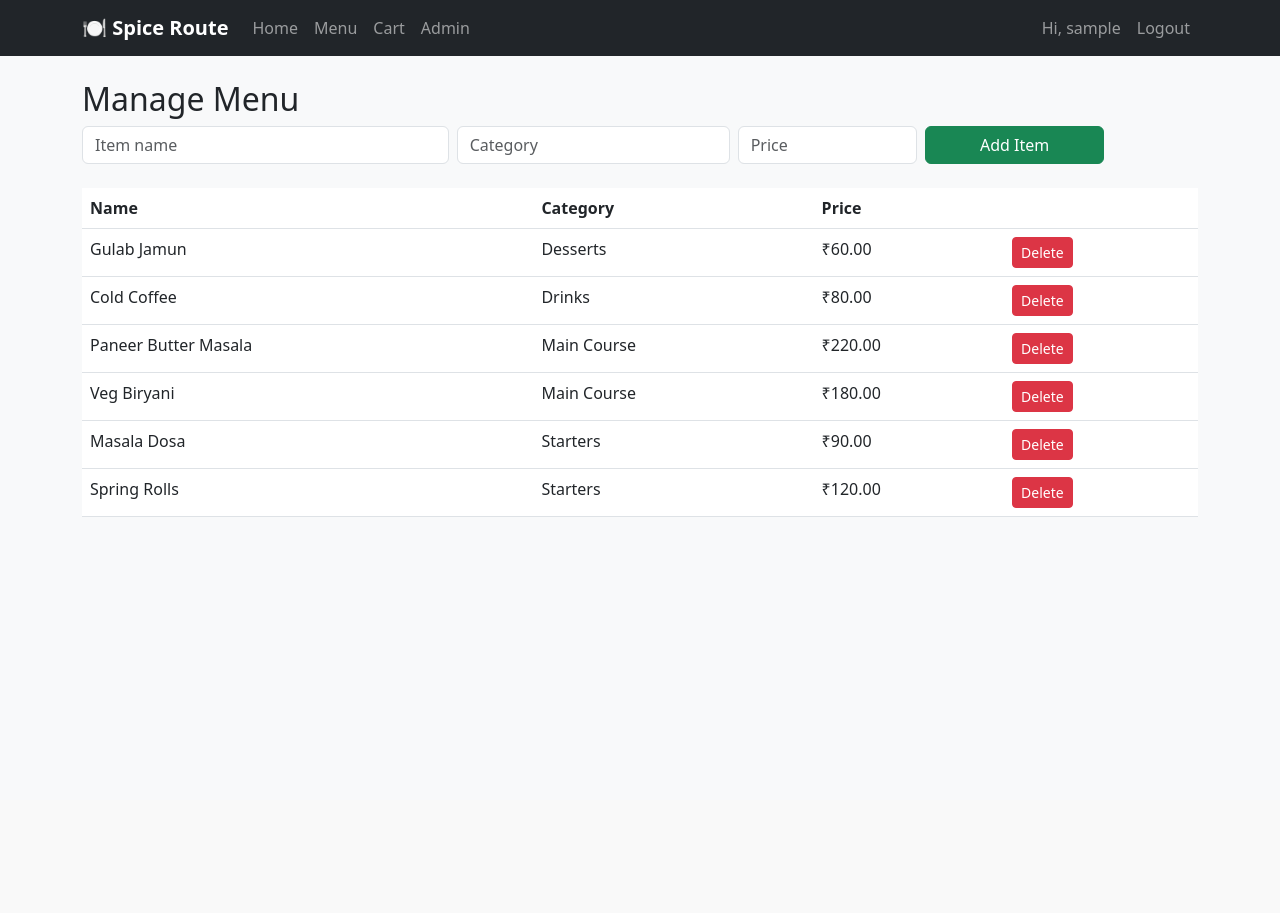
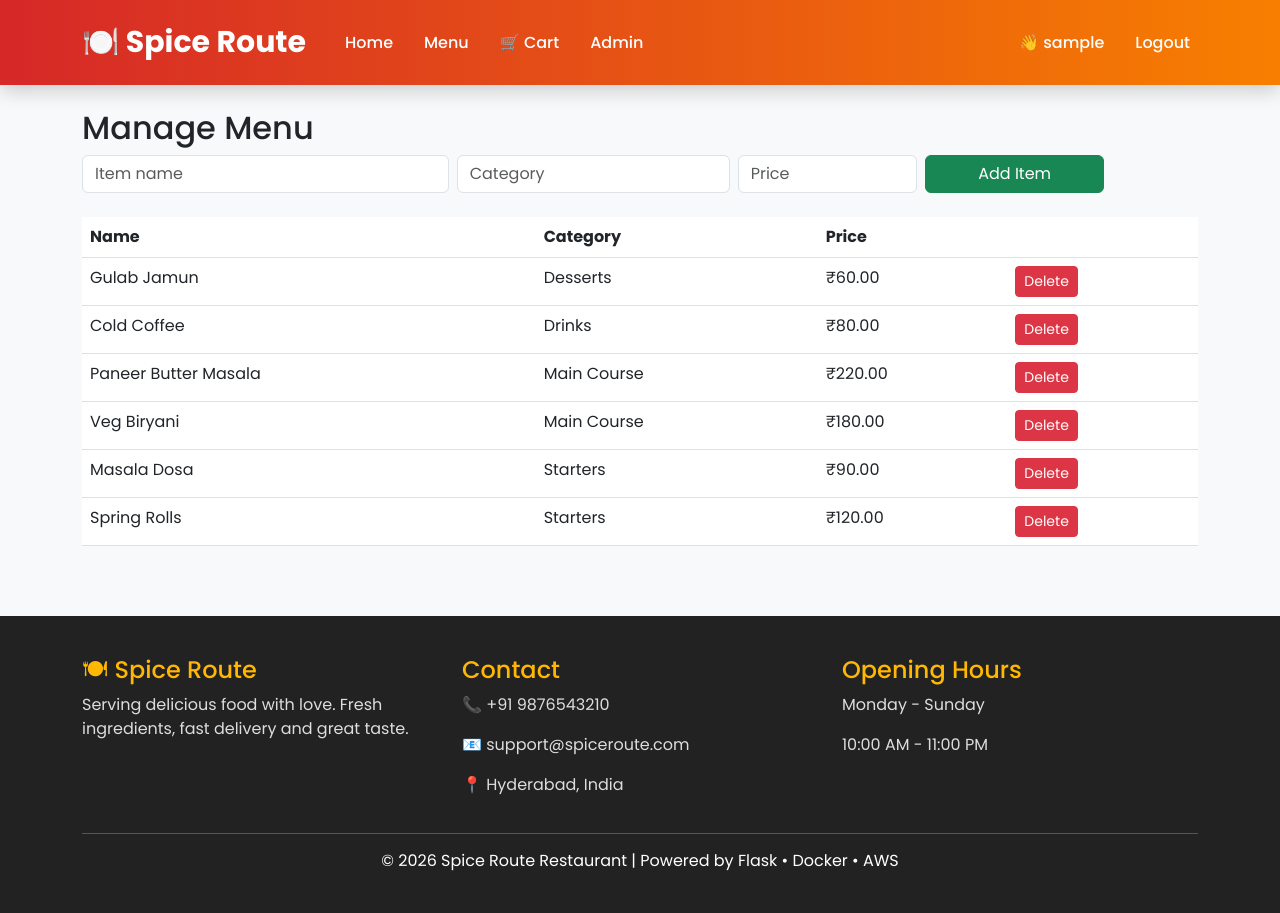
Before and after one commit to sireesha-droid/aws-production-restaurant-app, a Flask app: page /admin/menu in a window 1280 px wide. Before the commit the page ends 517 px from the top, so only its background shows below. Run offline with Flask 3, Linux system fonts and the light colour scheme; the visitor is signed in with stand-in values (Sample User, id 1); data comes from the database, SQL or seed files in the repository; data that the repository does not hold is empty.

Commit message:
Update base.html

```diff
--- a/templates/base.html
+++ b/templates/base.html
@@ -2,46 +2,288 @@
 <html lang="en">
 <head>
 <meta charset="UTF-8">
+<meta name="viewport" content="width=device-width, initial-scale=1">
+
 <title>{% block title %}Spice Route Restaurant{% endblock %}</title>
+
 <link href="https://cdn.jsdelivr.net/npm/bootstrap@5.3.0/dist/css/bootstrap.min.css" rel="stylesheet">
-    <link href="{{ url_for('static', filename='style.css') }}" rel="stylesheet">
+<link rel="preconnect" href="https://fonts.googleapis.com">
+<link href="https://fonts.googleapis.com/css2?family=Poppins:wght@300;400;500;600;700&display=swap" rel="stylesheet">
+
+<style>
+
+*{
+    font-family:'Poppins',sans-serif;
+}
+
+body{
+    background:#f8f9fa;
+}
+
+.navbar{
+    background:linear-gradient(90deg,#d62828,#f77f00);
+    padding:15px;
+    box-shadow:0 5px 20px rgba(0,0,0,.2);
+}
+
+.navbar-brand{
+    font-size:30px;
+    font-weight:700;
+    color:white!important;
+}
+
+.nav-link{
+    color:white!important;
+    font-weight:500;
+    margin-left:15px;
+    transition:.3s;
+}
+
+.nav-link:hover{
+    color:#ffe066!important;
+}
+
+footer{
+    background:#222;
+    color:white;
+    margin-top:70px;
+    padding:40px 0;
+}
+
+footer h4{
+    color:#ffb703;
+}
+
+footer p{
+    color:#ddd;
+}
+
+.footer-bottom{
+    border-top:1px solid #555;
+    margin-top:20px;
+    padding-top:15px;
+    text-align:center;
+}
+
+.btn-primary{
+    background:#d62828;
+    border:none;
+}
+
+.btn-primary:hover{
+    background:#b51717;
+}
+
+.card{
+    border:none;
+    border-radius:18px;
+    overflow:hidden;
+    box-shadow:0 8px 20px rgba(0,0,0,.12);
+    transition:.4s;
+}
+
+.card:hover{
+    transform:translateY(-10px);
+}
+
+.badge-hot{
+    background:#ff4d00;
+    color:white;
+    padding:6px 12px;
+    border-radius:20px;
+    font-size:12px;
+}
+
+</style>
+
+{% block styles %}{% endblock %}
+
 </head>
+
 <body>
-    <nav class="navbar navbar-expand-lg navbar-dark bg-dark">
+
+<nav class="navbar navbar-expand-lg navbar-dark">
+
 <div class="container">
-            <a class="navbar-brand" href="{{ url_for('home') }}">🍽️ Spice Route</a>
-            <div class="collapse navbar-collapse">
+
+<a class="navbar-brand" href="{{ url_for('home') }}">
+🍽️ Spice Route
+</a>
+
+<button class="navbar-toggler"
+data-bs-toggle="collapse"
+data-bs-target="#navbarNav">
+
+<span class="navbar-toggler-icon"></span>
+
+</button>
+
+<div class="collapse navbar-collapse" id="navbarNav">
+
 <ul class="navbar-nav me-auto">
-                    <li class="nav-item"><a class="nav-link" href="{{ url_for('home') }}">Home</a></li>
-                    <li class="nav-item"><a class="nav-link" href="{{ url_for('menu') }}">Menu</a></li>
-                    <li class="nav-item"><a class="nav-link" href="{{ url_for('view_cart') }}">Cart</a></li>
-                    {% if session.get('role') == 'admin' %}
-                    <li class="nav-item"><a class="nav-link" href="{{ url_for('admin_dashboard') }}">Admin</a></li>
+
+<li class="nav-item">
+<a class="nav-link" href="{{ url_for('home') }}">Home</a>
+</li>
+
+<li class="nav-item">
+<a class="nav-link" href="{{ url_for('menu') }}">Menu</a>
+</li>
+
+<li class="nav-item">
+<a class="nav-link" href="{{ url_for('view_cart') }}">
+🛒 Cart
+</a>
+</li>
+
+{% if session.get('role')=='admin' %}
+
+<li class="nav-item">
+<a class="nav-link"
+href="{{ url_for('admin_dashboard') }}">
+Admin
+</a>
+</li>
+
 {% endif %}
+
 </ul>
+
 <ul class="navbar-nav">
+
 {% if session.get('user_id') %}
-                    <li class="nav-item"><span class="nav-link">Hi, {{ session.get('username') }}</span></li>
-                    <li class="nav-item"><a class="nav-link" href="{{ url_for('logout') }}">Logout</a></li>
+
+<li class="nav-item">
+
+<a class="nav-link">
+
+👋 {{ session.get('username') }}
+
+</a>
+
+</li>
+
+<li class="nav-item">
+
+<a class="nav-link"
+href="{{ url_for('logout') }}">
+
+Logout
+
+</a>
+
+</li>
+
 {% else %}
-                    <li class="nav-item"><a class="nav-link" href="{{ url_for('login') }}">Login</a></li>
-                    <li class="nav-item"><a class="nav-link" href="{{ url_for('register') }}">Register</a></li>
+
+<li class="nav-item">
+
+<a class="nav-link"
+href="{{ url_for('login') }}">
+
+Login
+
+</a>
+
+</li>
+
+<li class="nav-item">
+
+<a class="nav-link"
+href="{{ url_for('register') }}">
+
+Register
+
+</a>
+
+</li>
+
 {% endif %}
+
 </ul>
+
 </div>
+
 </div>
+
 </nav>
 
 <div class="container mt-4">
-        {% with messages = get_flashed_messages() %}
+
+{% with messages=get_flashed_messages() %}
 {% if messages %}
 {% for message in messages %}
-                <div class="alert alert-info">{{ message }}</div>
+
+<div class="alert alert-success">
+
+{{ message }}
+
+</div>
+
 {% endfor %}
 {% endif %}
 {% endwith %}
 
-        {% block content %}{% endblock %}
+{% block content %}
+
+{% endblock %}
+
 </div>
+
+<footer>
+
+<div class="container">
+
+<div class="row">
+
+<div class="col-md-4">
+
+<h4>🍽 Spice Route</h4>
+
+<p>
+Serving delicious food with love.
+Fresh ingredients, fast delivery and
+great taste.
+</p>
+
+</div>
+
+<div class="col-md-4">
+
+<h4>Contact</h4>
+
+<p>📞 +91 9876543210</p>
+
+<p>📧 support@spiceroute.com</p>
+
+<p>📍 Hyderabad, India</p>
+
+</div>
+
+<div class="col-md-4">
+
+<h4>Opening Hours</h4>
+
+<p>Monday - Sunday</p>
+
+<p>10:00 AM - 11:00 PM</p>
+
+</div>
+
+</div>
+
+<div class="footer-bottom">
+
+© 2026 Spice Route Restaurant |
+Powered by Flask • Docker • AWS
+
+</div>
+
+</div>
+
+</footer>
+
+<script src="https://cdn.jsdelivr.net/npm/bootstrap@5.3.0/dist/js/bootstrap.bundle.min.js"></script>
+
 </body>
 </html>
```
Lines whose indentation alone changed are shown as unchanged.
